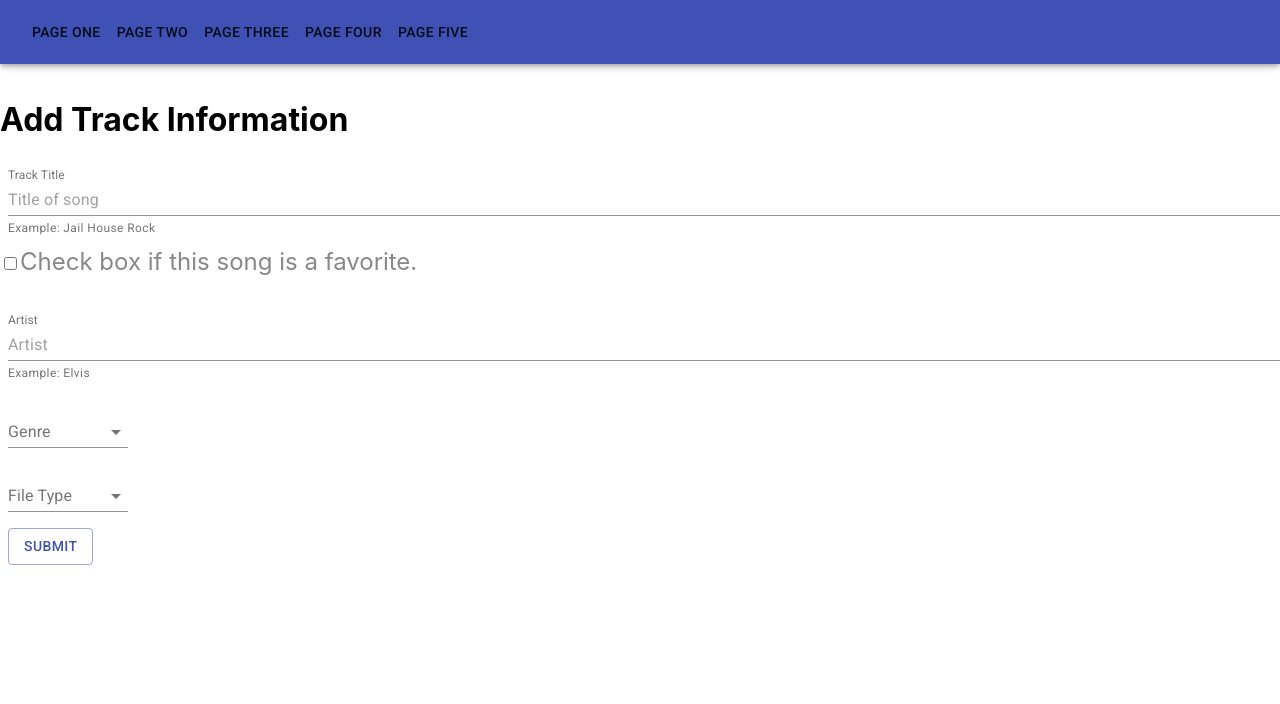
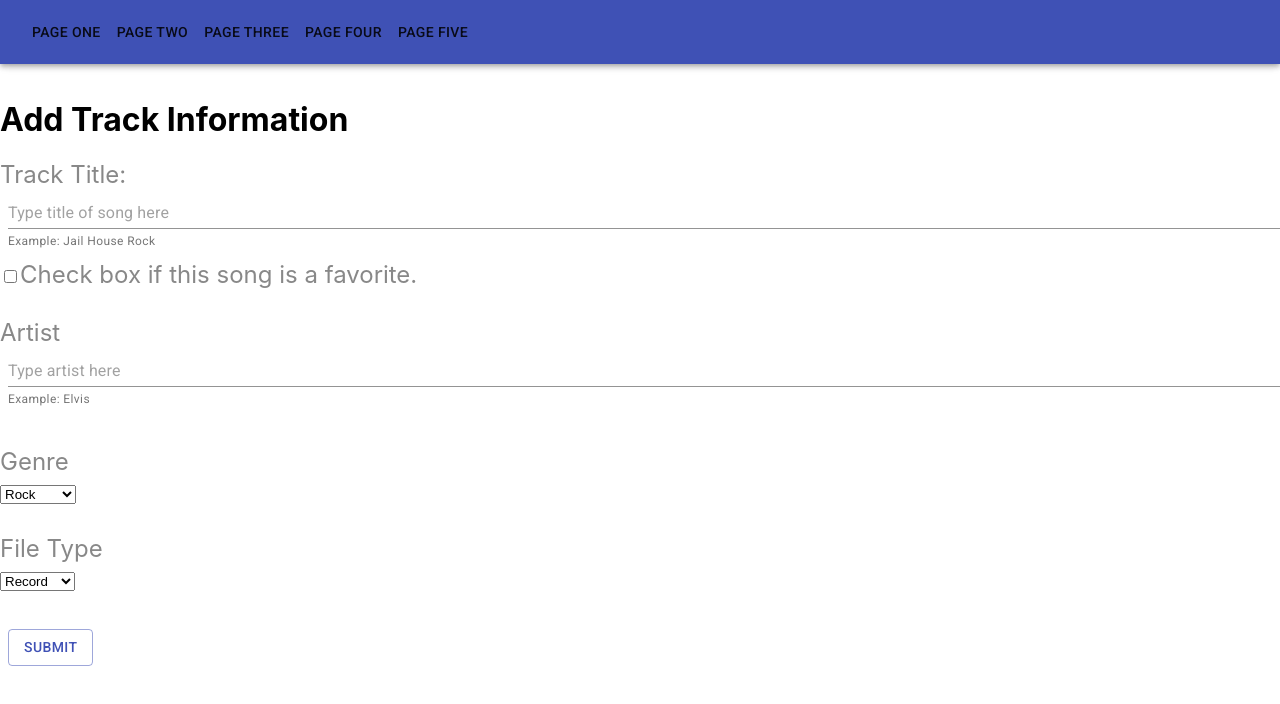
Before and after one commit to LaunchCodeLiftoffProjects/music-inventory-app, a React (Create React App) app in the folder frontend/: page / in a window 1280 px wide. Shown: the top 704 px of the page. Built offline with nearby package versions, Linux system fonts and the light colour scheme.

Commit message:
slight changes to appreance

```diff
--- a/frontend/src/pages/addTrack.jsx
+++ b/frontend/src/pages/addTrack.jsx
@@ -23,30 +23,16 @@ const useStyles = makeStyles(theme => ({
 
 export default function ContainedButtons() {
   const classes = useStyles();
-  const [age, setAge] = React.useState("");
-  const [open, setOpen] = React.useState(false);
-
-  const handleChange = event => {
-    setAge(event.target.value);
-  };
-
-  const handleClose = () => {
-    setOpen(false);
-  };
-
-  const handleOpen = () => {
-    setOpen(true);
-  };
 
   return (
     <div className={classes.container}>
       <h1>Add Track Information</h1>
       <font color="#888888" size="5">
+        Track Title:
         <TextField
           id="standard-full-width"
-          label="Track Title"
           style={{ margin: 8 }}
-          placeholder="Title of song"
+          placeholder="Type title of song here"
           helperText="Example: Jail House Rock"
           fullWidth
           margin="normal"
@@ -59,11 +45,11 @@ export default function ContainedButtons() {
         Check box if this song is a favorite.
         <br />
         <br />
+        Artist
         <TextField
           id="standard-full-width"
-          label="Artist"
           style={{ margin: 8 }}
-          placeholder="Artist"
+          placeholder="Type artist here"
           helperText="Example: Elvis"
           fullWidth
           margin="normal"
@@ -72,45 +58,26 @@ export default function ContainedButtons() {
           }}
         />
         <br />
-        <FormControl className={classes.formControl}>
-          <InputLabel id="demo-controlled-open-select-label">Genre</InputLabel>
-          <Select
-            labelId="demo-controlled-open-select-label"
-            id="demo-controlled-open-select"
-            value={age}
-          >
-            <MenuItem value="">
-              <em>None</em>
-            </MenuItem>
-            <MenuItem value={10}>Rock</MenuItem>
-            <MenuItem value={20}>Country</MenuItem>
-            <MenuItem value={30}>Classical</MenuItem>
-            <MenuItem value={40}>Jazz</MenuItem>
-          </Select>
-        </FormControl>
         <br />
-        <FormControl className={classes.formControl}>
-          <InputLabel id="demo-controlled-open-select-label">
-            File Type
-          </InputLabel>
-          <Select
-            labelId="demo-controlled-open-select-label"
-            id="demo-controlled-open-select"
-            open={open}
-            onClose={handleClose}
-            onOpen={handleOpen}
-            value={age}
-            onChange={handleChange}
-          >
-            <MenuItem value="">
-              <em>None</em>
-            </MenuItem>
-            <MenuItem value={10}>CD</MenuItem>
-            <MenuItem value={20}>Cassette</MenuItem>
-            <MenuItem value={30}>Record</MenuItem>
-            <MenuItem value={40}>Digital</MenuItem>
-          </Select>
-        </FormControl>
+        Genre
+        <br />
+        <select name="Genre">
+          <option value="Rock">Rock</option>
+          <option value="Country">Country</option>
+          <option value="Classical">Classical</option>
+          <option value="Jazz">Jazz</option>
+        </select>
+        <br />
+        <br />
+        File Type
+        <br />
+        <select name="FileType">
+          <option value="Record">Record</option>
+          <option value="Cassette">Cassette</option>
+          <option value="CD">CD</option>
+          <option value="Digital">Digital</option>
+        </select>
+        <br />
         <br />
         <Button variant="outlined" color="primary" className={classes.button}>
           Submit
```
